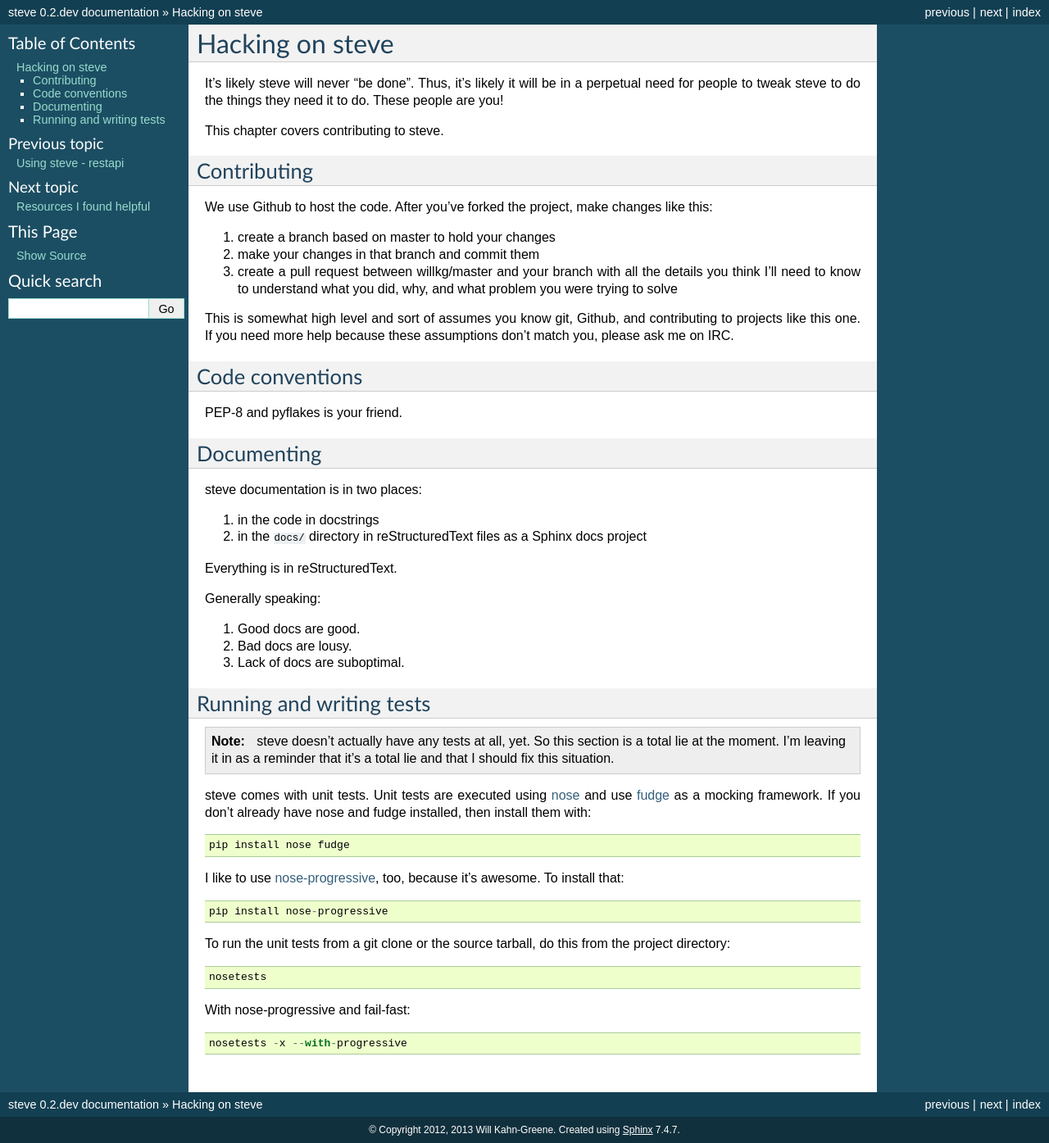
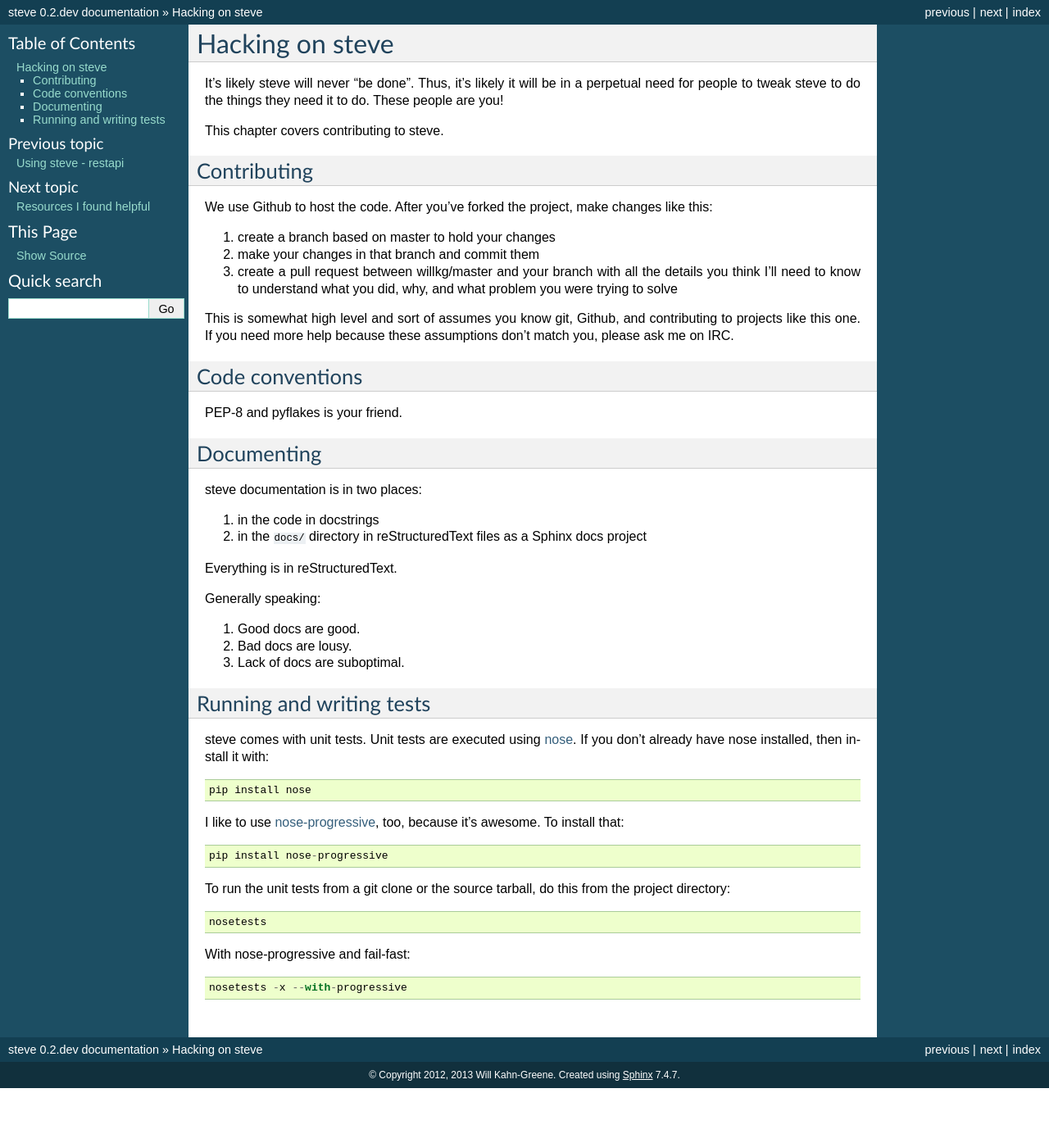
Before and after one commit to pyvideo/steve, a Sphinx documentation site: the page built from docs/hacking.rst, in a window 1280 px wide. Shown: the whole page at 82% size. Built offline with Sphinx 7.4.7, drawn with Linux system fonts in a browser that asks for light colours; after the commit the page ends 1328 px from its top, so only the background shows below that.

Commit message:
Update hacking docs regarding tests
We have one test now, so I can take out the bit about testing being
a total lie.

```diff
--- a/docs/hacking.rst
+++ b/docs/hacking.rst
@@ -53,18 +53,10 @@ Generally speaking:
 Running and writing tests
 =========================
 
-.. Note::
+steve comes with unit tests.  Unit tests are executed using `nose`_.
+If you don't already have nose installed, then install it with::
 
-   steve doesn't actually have any tests at all, yet. So this section
-   is a total lie at the moment. I'm leaving it in as a reminder that
-   it's a total lie and that I should fix this situation.
-
-
-steve comes with unit tests.  Unit tests are executed using `nose`_
-and use `fudge`_ as a mocking framework.  If you don't already have
-nose and fudge installed, then install them with::
-
-    pip install nose fudge
+    pip install nose
 
 I like to use `nose-progressive`_, too, because it's awesome.  To
 install that::
@@ -83,4 +75,3 @@ With nose-progressive and fail-fast::
 
 .. _nose-progressive: http://pypi.python.org/pypi/nose-progressive/
 .. _nose: http://code.google.com/p/python-nose/
-.. _fudge: http://farmdev.com/projects/fudge/
```
